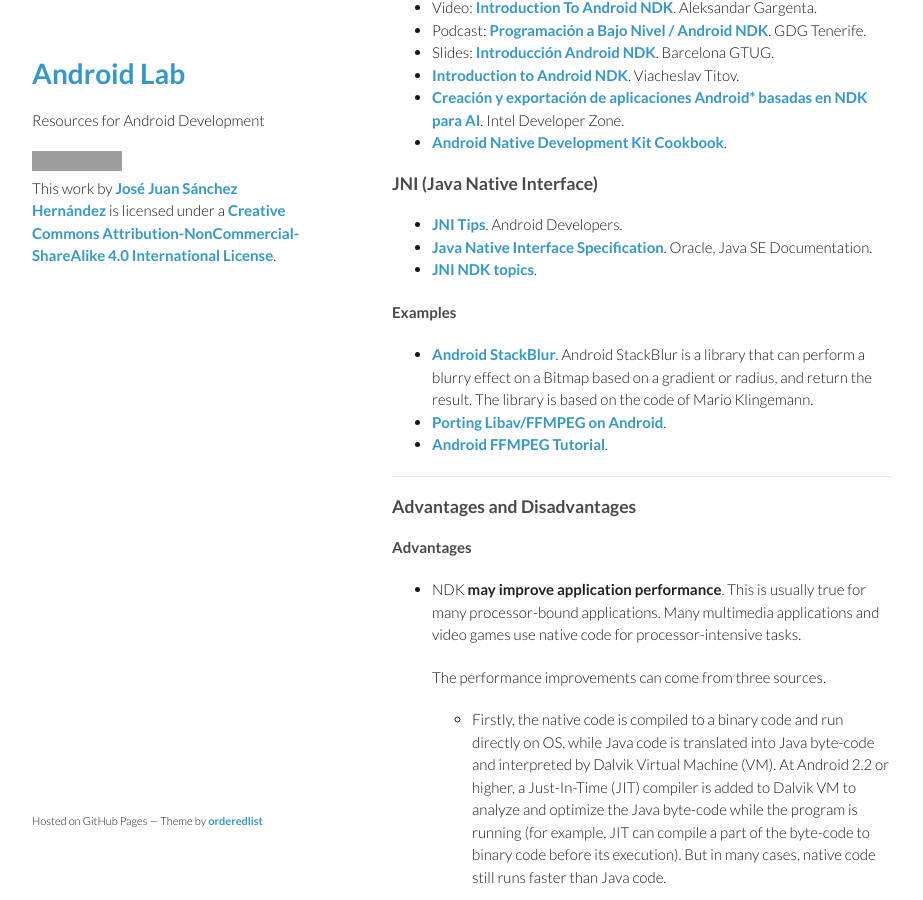
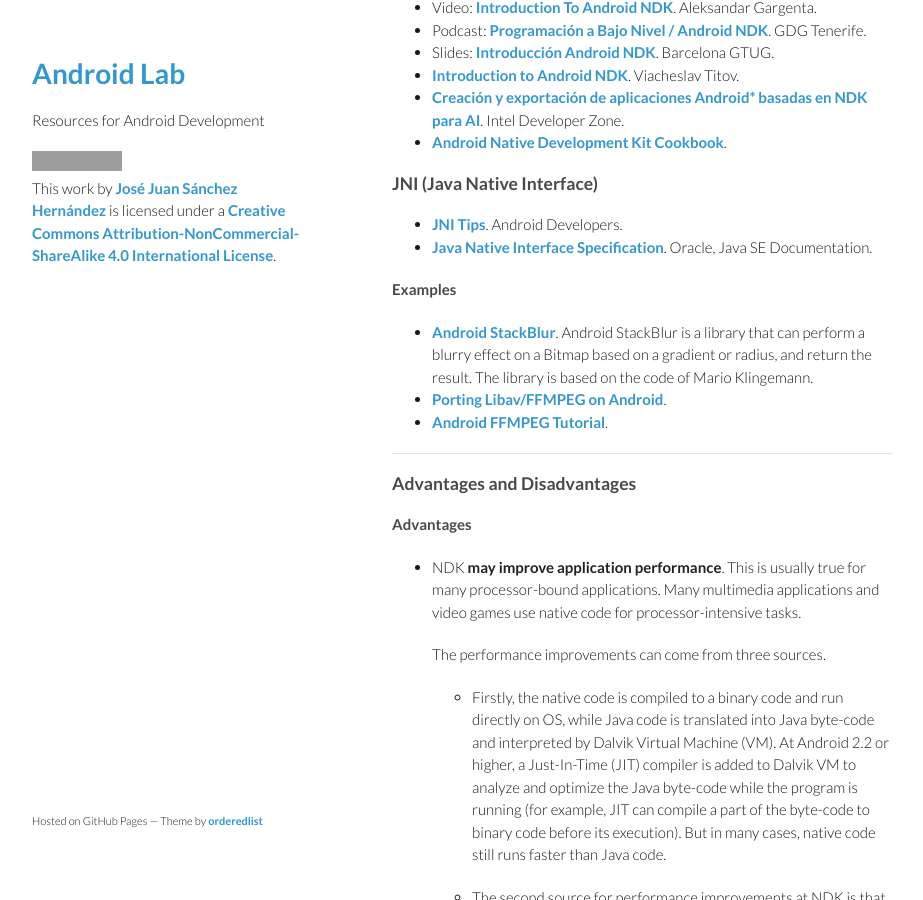
Before and after one commit to josejuansanchez/josejuansanchez.github.io, a Jekyll site: the page built from androidlab/ndk.md, in a window 1280 px wide and 900 px high, scrolled down 416 px. Shown: the whole window, without its empty margins (178-1101 px from the left). Built offline with Jekyll 4.4.1, drawn with Linux system fonts in a browser that asks for light colours; grey boxes are pictures that could not be loaded.

Commit message:
Update ndk.md

```diff
--- a/androidlab/ndk.md
+++ b/androidlab/ndk.md
@@ -28,7 +28,6 @@
 
 * [JNI Tips](https://developer.android.com/training/articles/perf-jni.html). Android Developers.
 * [Java Native Interface Specification](http://docs.oracle.com/javase/7/docs/technotes/guides/jni/spec/jniTOC.html). Oracle, Java SE Documentation.
-* [JNI NDK topics](http://www.slideshare.net/seamaster29/advanced-ndk-topics).
 
 #### Examples
 * [Android StackBlur](https://github.com/kikoso/android-stackblur). Android StackBlur is a library that can perform a blurry effect on a Bitmap based on a gradient or radius, and return the result. The library is based on the code of Mario Klingemann.
```
